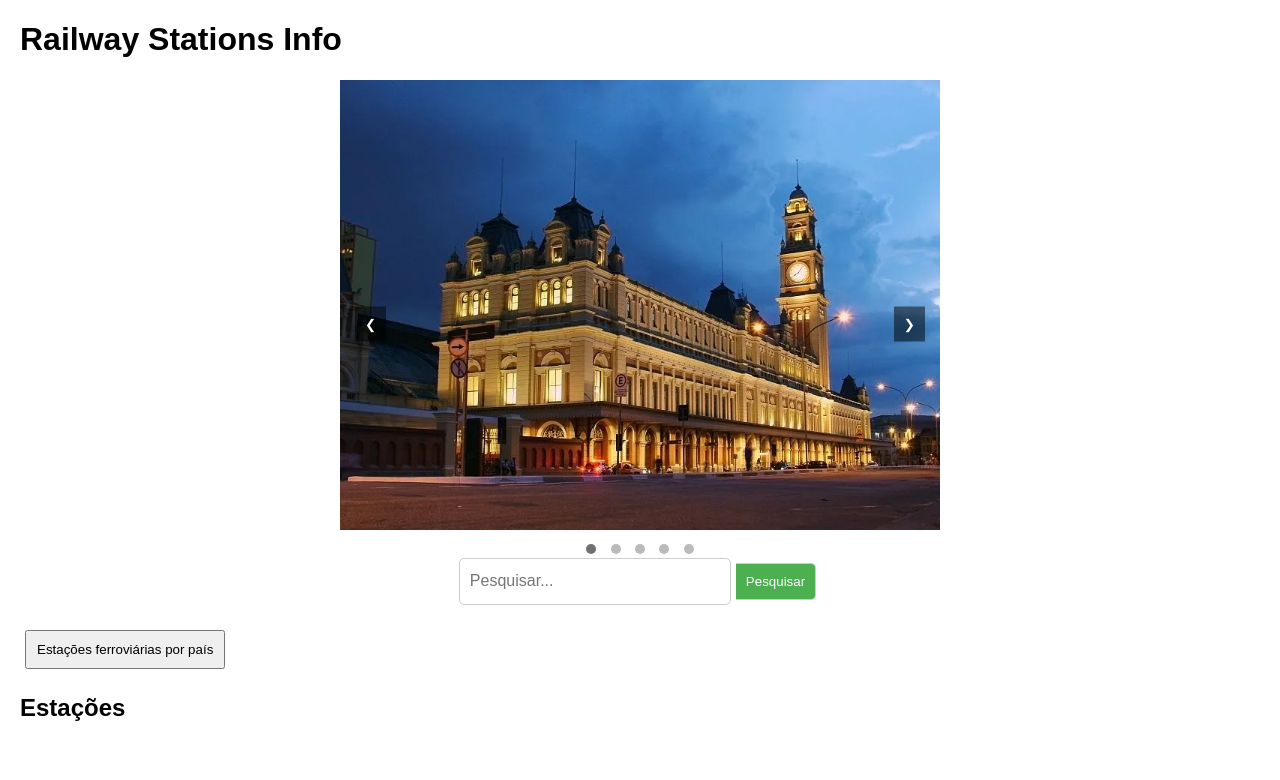
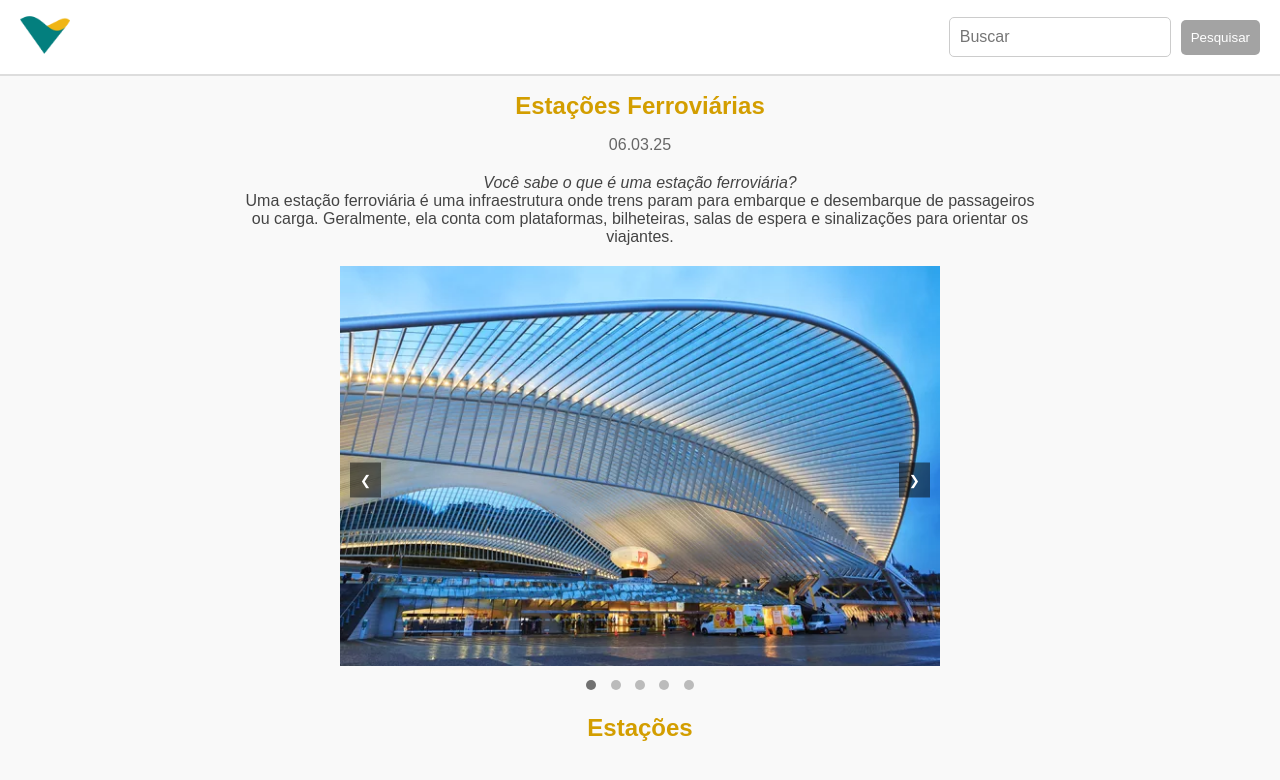
Before and after one commit to thayla129/teste222, a plain HTML site: page index.html in a window 1280 px wide. Drawn offline with Linux system fonts and the light colour scheme.

Commit message:
Logo pronta, atualização na lista de esatções, design atualizado

```diff
--- a/index.html
+++ b/index.html
@@ -3,24 +3,41 @@
 <head>
     <meta charset="UTF-8">
     <meta name="viewport" content="width=device-width, initial-scale=1.0">
-    <title>Railway Stations</title>
+    <title>Estações Ferroviárias</title>
     <link rel="stylesheet" href="./style.css">
-    <script src="./carousel.js" defer ></script>
-    <script src="./script.js" defer ></script>
+    <script src="./carousel.js" defer></script>
+    <script src="./script.js" defer></script>
 </head>
 <body>
+    <header>
+        <div class="logo">
+            <img src="img/2875389.webp" alt="Logo da Plataforma">
+        </div>
+        <nav>
+            <div class="search-bar">
+                <input type="text" id="searchInput" placeholder="Buscar">
+                <button onclick="fetchStations()">Pesquisar</button>
+            </div>
+        </nav>
+    </header>
 
-    <h1>Railway Stations Info</h1>
+    <h1>Estações Ferroviárias</h1>
+    <p class="date">06.03.25</p>
+    <p class="about">
+        <em>Você sabe o que é uma estação ferroviária?</em>
+        <br>
+        Uma estação ferroviária é uma infraestrutura onde trens param para embarque e desembarque de passageiros ou carga. Geralmente, ela conta com plataformas, bilheteiras, salas de espera e sinalizações para orientar os viajantes.
+    </p>
 
     <!-- Carrossel de imagens -->
     <div class="carousel">
         <button class="prev" onclick="changeSlide(-1)">&#10094;</button>
         <div class="carousel-images">
-            <img src="img/13-estacoes-de-trem-mais-bonitas-do-mundo47_AvSRydA.webp" class="slide active">
-            <img src="img/1estacaodaluz.webp" class="slide">
-            <img src="img/1.webp" class="slide">
+            <img src="img/1.webp" class="slide active">
+            <img src="img/13-estacoes-de-trem-mais-bonitas-do-mundo49.webp" class="slide">
+            <img src="img/13-estacoes-de-trem-mais-bonitas-do-mundo53.webp" class="slide">
             <img src="img/13-estacoes-de-trem-mais-bonitas-do-mundo59.webp" class="slide">
-            <img src="img/capa1.webp" class="slide">
+            <img src="img/13-estacoes-de-trem-mais-bonitas-do-mundo62.webp" class="slide">
         </div>
         <button class="next" onclick="changeSlide(1)">&#10095;</button>
         <div class="dots">
@@ -32,16 +49,7 @@
         </div>
     </div>
 
-    <div class="search-bar">
-        <input type="text" id="searchInput" placeholder="Pesquisar...">
-        <button onclick="fetchStations()">Pesquisar</button>
-    </div>
-
-    <button id="listStationsButton" onclick="fetchStations()">Estações ferroviárias por país</button>
-
     <h2>Estações</h2>
-    <div id="stations"></div>
-
-
+    <div id="stations" class="stations-container"></div>
 </body>
 </html>
--- a/style.css
+++ b/style.css
@@ -1,39 +1,33 @@
 body {
     font-family: Arial, sans-serif;
-    margin: 20px;
-}
-
-h2 {
-    margin-top: 20px;
-}
-
-button {
-    margin: 5px;
-    padding: 10px;
-    cursor: pointer;
-}
-
-.station {
-    margin-bottom: 15px;
-    padding: 10px;
-    border: 1px solid #ccc;
-    cursor: pointer;
+    margin: 0;
+    padding: 0;
     background-color: #f9f9f9;
 }
 
-.station:hover {
-    background-color: #e0e0e0;
+header {
+    display: flex;
+    justify-content: space-between;
+    align-items: center;
+    padding: 10px 20px;
+    background-color: #fff;
+    border-bottom: 2px solid #ddd;
+}
+
+.logo img {
+    width: 50px;
+    height: 50px;
 }
 
 .search-bar {
     display: flex;
-    justify-content: center;
-    margin-bottom: 20px;
+    align-items: center;
+    gap: 10px;
 }
 
-.search-bar input[type="text"] {
+.search-bar input {
     padding: 10px;
-    width: 250px;
+    width: 200px;
     border: 1px solid #ccc;
     border-radius: 5px;
     font-size: 16px;
@@ -41,24 +35,40 @@ button {
 
 .search-bar button {
     padding: 10px;
-    border: 1px solid #ccc;
-    border-left: none;
-    background-color: #4CAF50;
+    background-color: #a3a3a3;
     color: white;
+    border: none;
     cursor: pointer;
-    border-radius: 0 5px 5px 0;
+    border-radius: 5px;
 }
 
 .search-bar button:hover {
-    background-color: #45a049;
+    background-color: #a3a3a3;
 }
 
-/* Estilos do carrossel */
+h1 {
+    text-align: center;
+    color: #d39e00;
+    font-size: 24px;
+}
+
+.date {
+    text-align: center;
+    color: #666;
+}
+
+.about {
+    max-width: 800px;
+    margin: 20px auto;
+    text-align: center;
+    font-size: 16px;
+    color: #444;
+}
+
 .carousel {
     position: relative;
-    width: 100%;
     max-width: 600px;
-    margin: auto;
+    margin: 20px auto;
     overflow: hidden;
 }
 
@@ -108,3 +118,33 @@ button {
 .dot.active {
     background-color: #717171;
 }
+
+h2 {
+    text-align: center;
+    color: #d39e00;
+    margin-top: 20px;
+}
+
+.stations-container {
+    display: grid;
+    grid-template-columns: repeat(auto-fill, minmax(250px, 1fr));
+    gap: 15px;
+    padding: 20px;
+    max-width: 1200px;
+    margin: 0 auto;
+}
+
+.station {
+    background-color: #ffffff;
+    border-radius: 10px;
+    padding: 15px;
+    text-align: center;
+    box-shadow: 0px 4px 6px rgba(0, 0, 0, 0.1);
+    transition: transform 0.2s ease-in-out;
+    cursor: pointer;
+}
+
+.station:hover {
+    transform: scale(1.05);
+    background-color: #f4f4f4;
+}
```
Also changed, not shown: img/13-estacoes-de-trem-mais-bonitas-do-mundo47_AvSRydA.webp (deleted), img/13-estacoes-de-trem-mais-bonitas-do-mundo49.webp (added), img/13-estacoes-de-trem-mais-bonitas-do-mundo53.webp (added), img/13-estacoes-de-trem-mais-bonitas-do-mundo62.webp (added), img/1estacaodaluz.webp (deleted), img/2875389.webp (added), img/capa1.webp (deleted).
